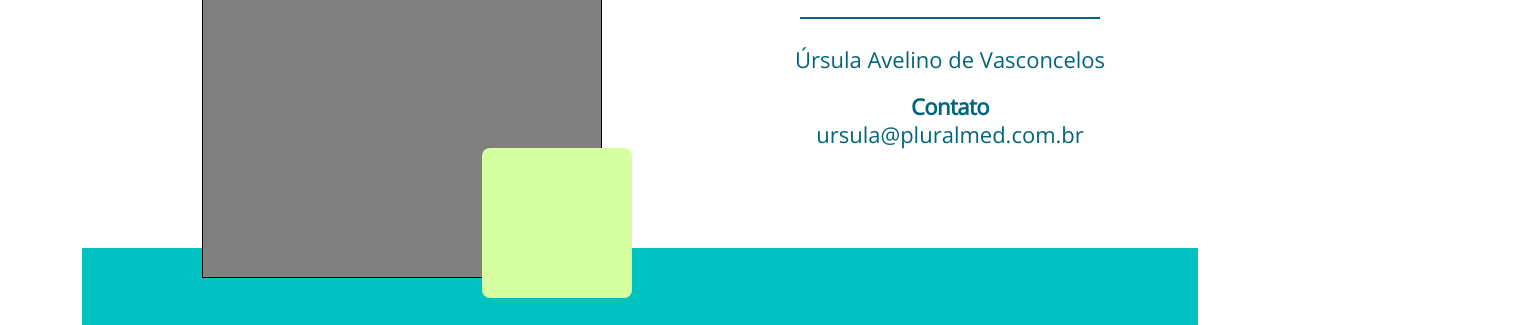
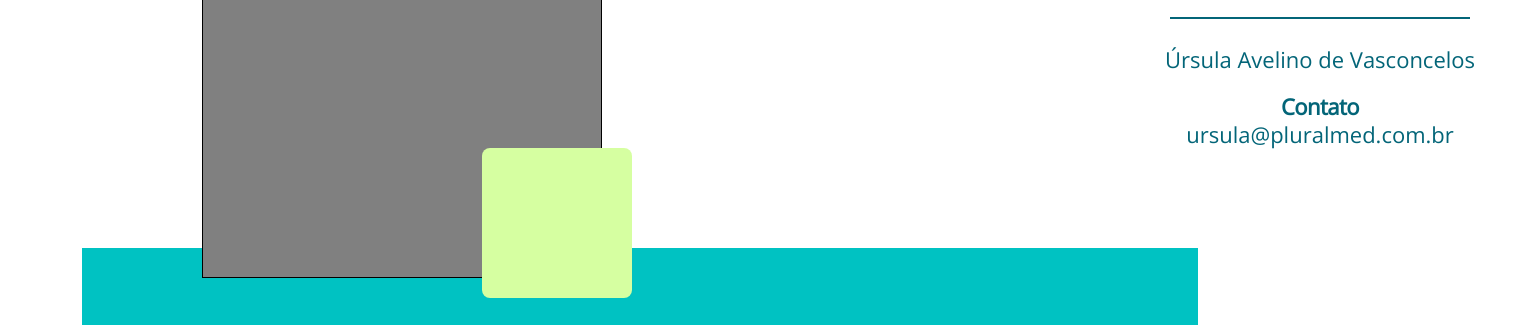
Before and after one commit to niljoshua/pluralmed, a plain HTML site: page src/pages/Sala de imprensa.html in a window 1280 px wide. Shown: the part 292-617 px from the top of the page, 1520 px wide, since content can reach past the window. Drawn offline with nearby package versions, Linux system fonts and the light colour scheme.

Commit message:
atualizacao

```diff
--- a/src/css/imprensa.css
+++ b/src/css/imprensa.css
@@ -67,7 +67,7 @@ header {
     width: 400px;
     height: 350px;
     position: absolute;
-    left: 750px;
+    left: 1120px;
     top: 150px;
 }
 .text-1 {
```
